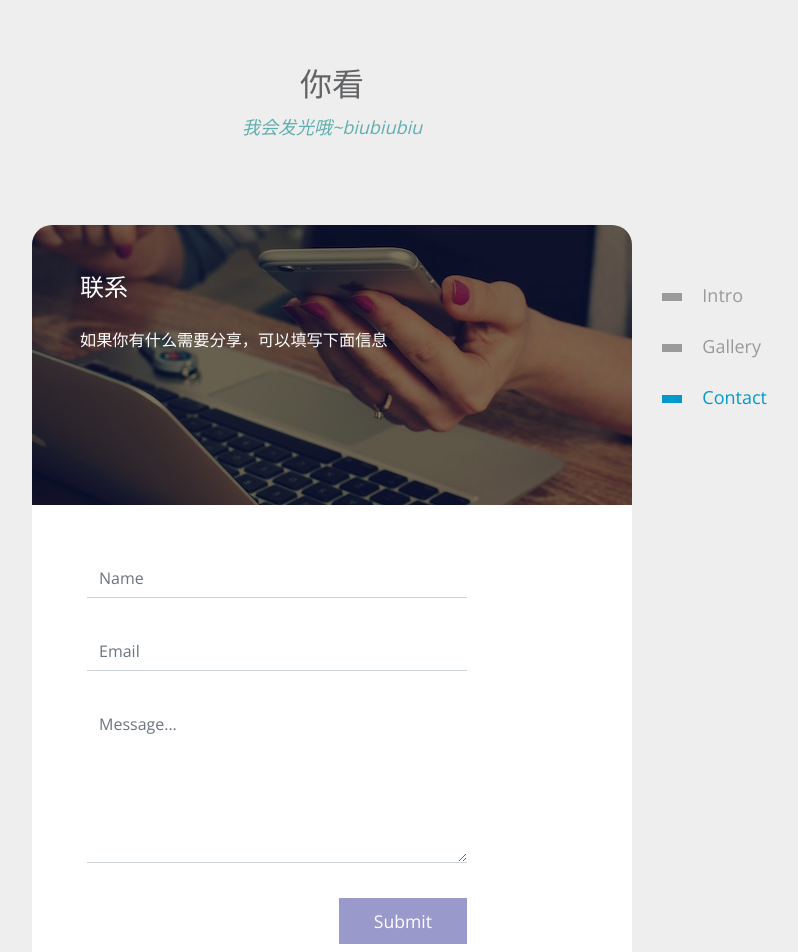
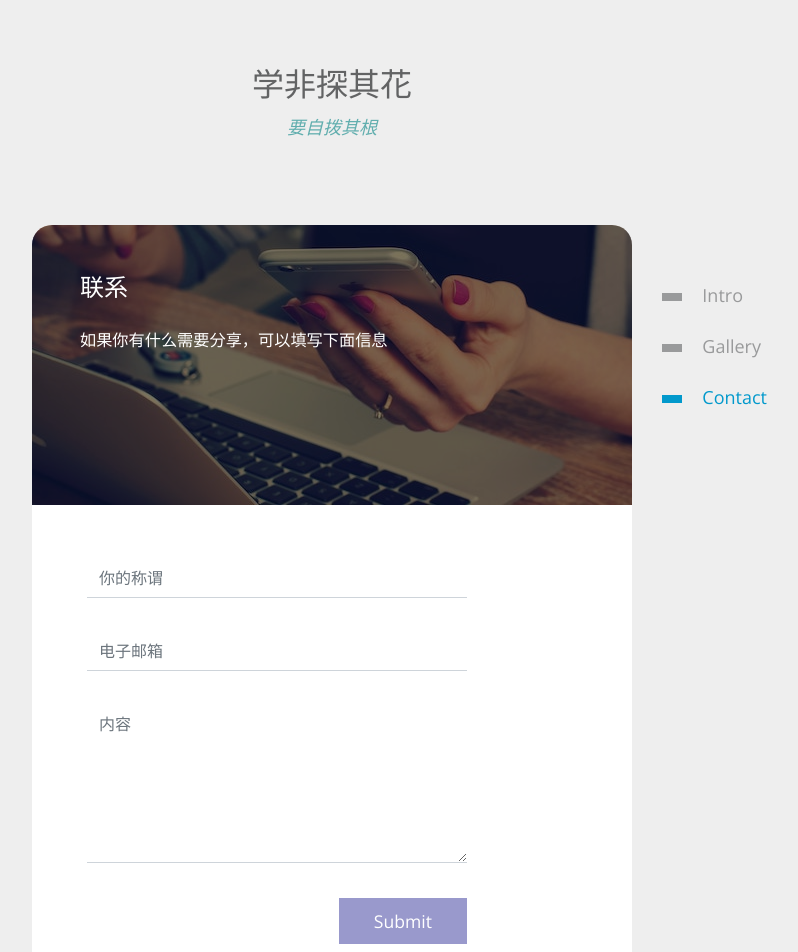
Before and after one commit to RainbowManChow/chow.github.com, a plain HTML site: page contact.html in a window 1280 px wide. Shown: the top 952 px of the page, without its empty margins (308-1106 px from the left). Drawn offline with nearby package versions, Linux system fonts and the light colour scheme.

Commit message:
Update contact.html

```diff
--- a/contact.html
+++ b/contact.html
@@ -5,7 +5,7 @@
     <meta charset="UTF-8" />
     <meta name="viewport" content="width=device-width, initial-scale=1.0" />
     <meta http-equiv="X-UA-Compatible" content="ie=edge" />
-    <title>Home</title>
+    <title>联系</title>
 
     <link rel="stylesheet" href="https://fonts.googleapis.com/css?family=Open+Sans:400,600" />
     <link rel="stylesheet" href="css/bootstrap.min.css" />
@@ -15,8 +15,8 @@
 <body>
     <div class="tm-page-container mx-auto">
         <header class="tm-header text-center">
-             <h1 class="tm-title text-uppercase">你看</h1>
-             <p class="tm-primary-color"><i>我会发光哦~biubiubiu</i></p>
+             <h1 class="tm-title text-uppercase">学非探其花</h1>
+             <p class="tm-primary-color"><i>要自拨其根</i></p>
         </header>
 
         <section class="tm-section">
@@ -48,22 +48,22 @@
                         <div class="form-group">
                             <input type="text" id="contact_name" name="contact_name"
                                 class="form-control rounded-0 border-top-0 border-right-0 border-left-0"
-                                placeholder="Name" required="" />
+                                placeholder="你的称谓" required="" />
                         </div>
                         <div class="form-group">
                             <input type="email" id="contact_email" name="contact_email"
                                 class="form-control rounded-0 border-top-0 border-right-0 border-left-0"
-                                placeholder="Email" required="" />
+                                placeholder="电子邮箱" required="" />
                         </div>
 
                         <div class="form-group">
                             <textarea rows="6" id="contact_message" name="contact_message"
                                 class="form-control rounded-0 border-top-0 border-right-0 border-left-0"
-                                placeholder="Message..." required=""></textarea>
+                                placeholder="内容" required=""></textarea>
                         </div>
 
                         <div class="form-group text-right">
-                            <button type="submit" class="btn btn-primary rounded-0">
+                            <button type="提交" class="btn btn-primary rounded-0">
                                 Submit
                             </button>
                         </div>
```
